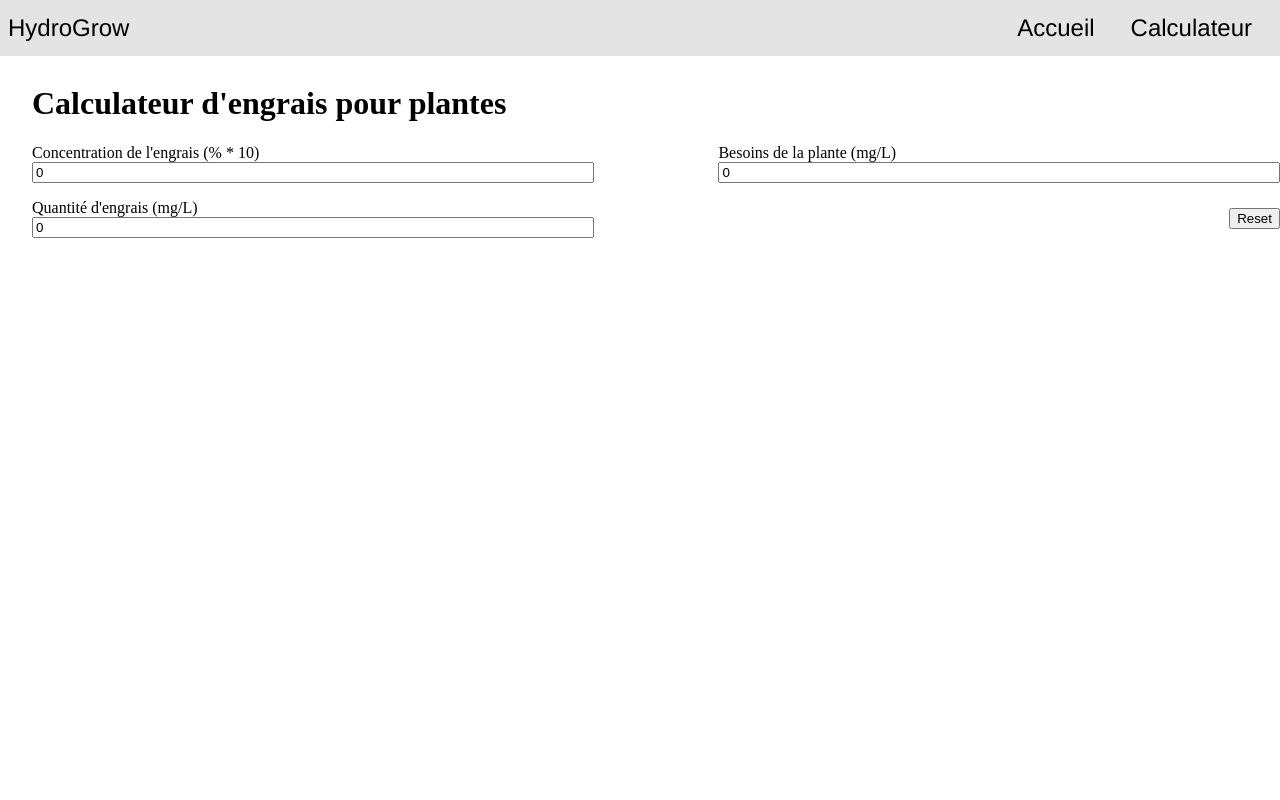
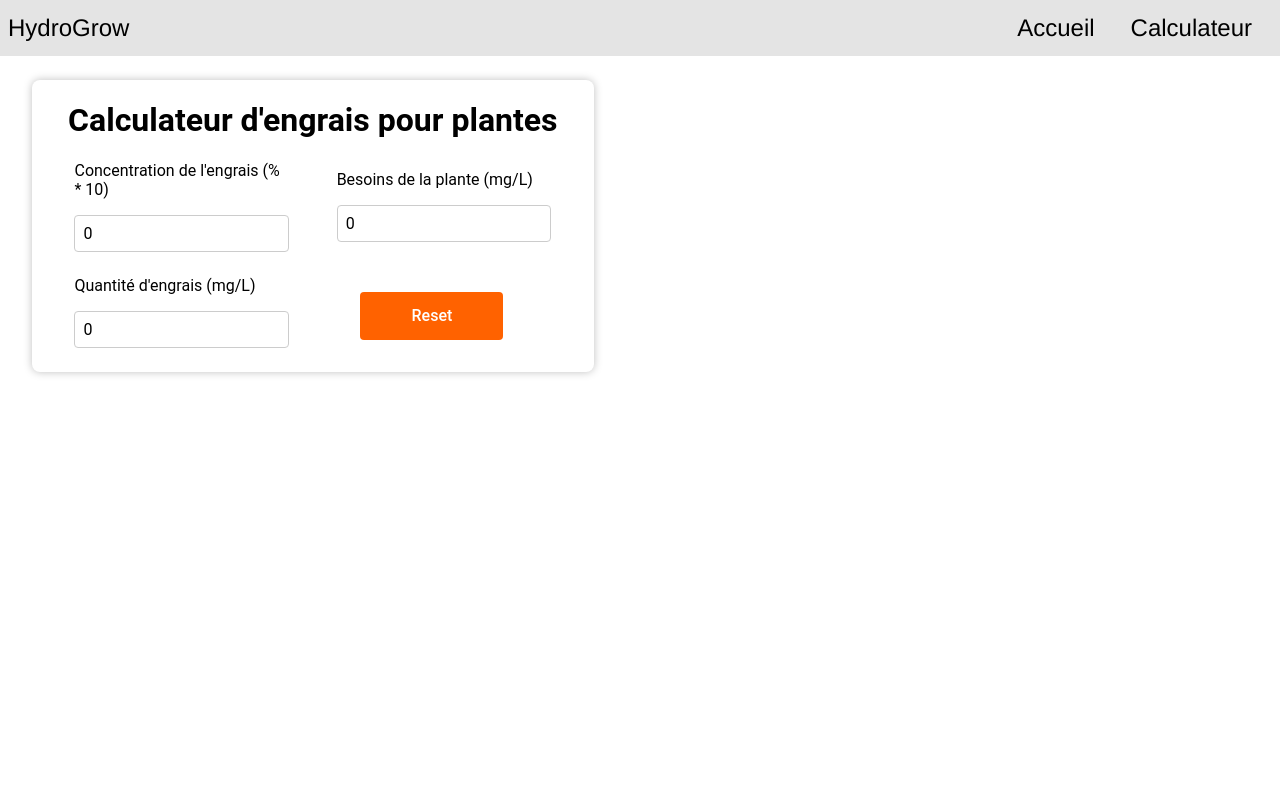
Before and after one commit to SudTech-Innovations/HydroGrow_FrontEnd, a React (Create React App) app in the folder hydrogrow/: page /calc in a window 1280 px wide. Shown: the top 800 px of the page. Built offline with nearby package versions, Linux system fonts and the light colour scheme.

Commit message:
Update Quantite.jsx

```diff
--- a/hydrogrow/src/pages/Calc/Modules/Quantite.jsx
+++ b/hydrogrow/src/pages/Calc/Modules/Quantite.jsx
@@ -39,7 +39,7 @@ export default function Quantite() {
 
   return (
     <div>
-      <div id="plantCalc">
+      <div className="plantCalc">
         <h1>Calculateur d'engrais pour plantes</h1>
 
         <div className="form">
```
